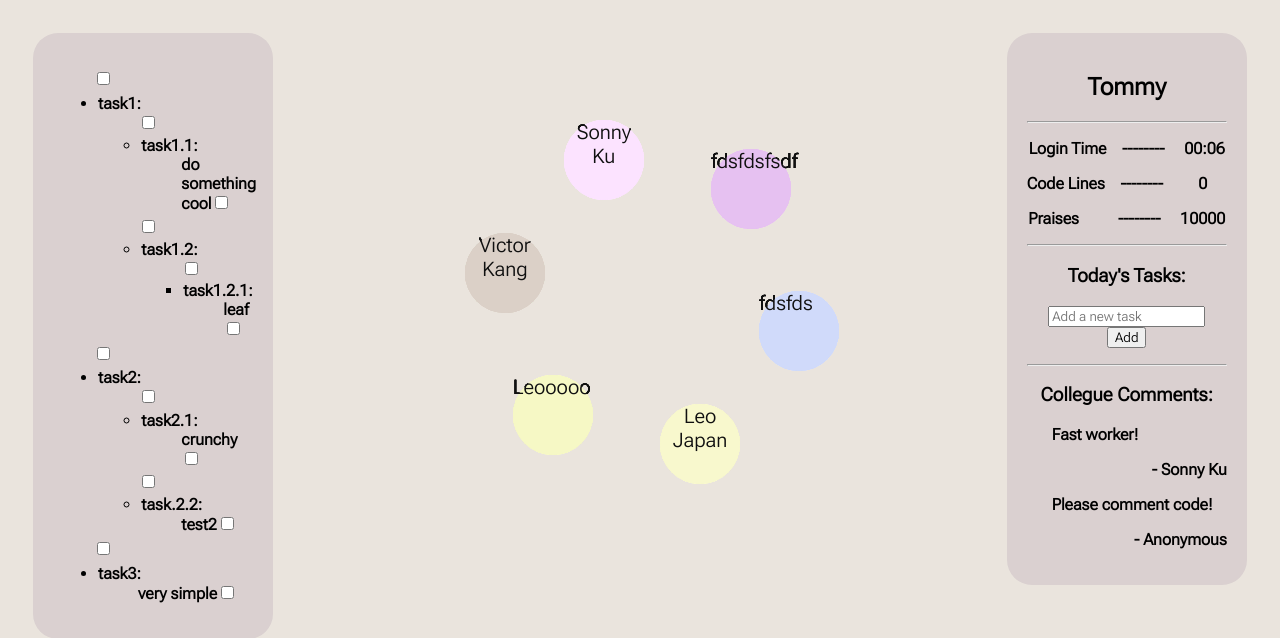
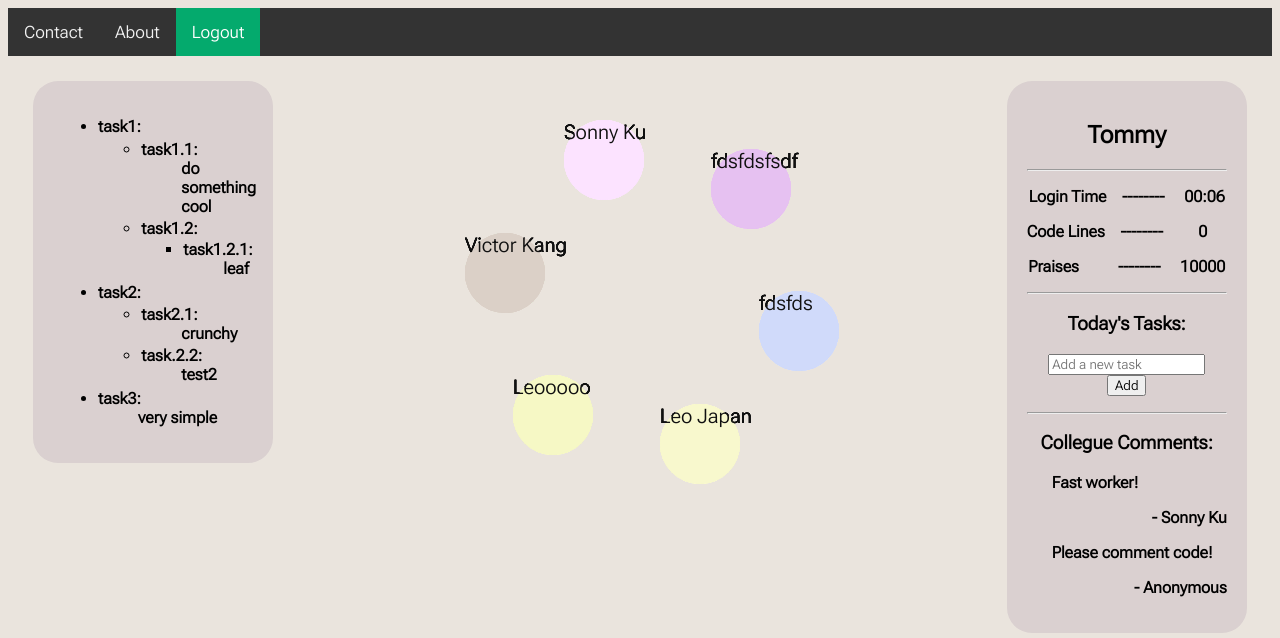
Before and after one commit to sonnyzxc/redbanana, a Django app: page /lobby/ in a window 1280 px wide. Shown: the top 638 px of the page. Run offline with Django 4.2, Linux system fonts and the light colour scheme; data comes from the database, SQL or seed files in the repository; data that the repository does not hold is empty; some libraries are stand-ins or nearby versions.

Commit message:
Added nav bar

```diff
--- a/mainapp/templates/lobby.html
+++ b/mainapp/templates/lobby.html
@@ -32,13 +32,14 @@
             position: absolute;
             width: 128px;
             height: 60px;
-            background-color: #ffafcc;
-            border-radius: 100px;
+            background-color: #ffffff;
+            border-radius: 10px;
             display: table-cell;
             text-align: center;
             vertical-align: middle;
             font-family: 'Roboto Flex', sans-serif;
             content: attr(title);
+            opacity: 0.4;
         }
 
         .circle {
@@ -224,8 +225,40 @@
   -ms-transform: rotate(45deg);
   transform: rotate(45deg);
 }
+.topnav {
+  background-color: #333;
+  overflow: hidden;
+}
+
+/* Style the links inside the navigation bar */
+.topnav a {
+  float: left;
+  color: #f2f2f2;
+  text-align: center;
+  padding: 14px 16px;
+  text-decoration: none;
+  font-size: 17px;
+}
+
+/* Change the color of links on hover */
+.topnav a:hover {
+  background-color: #ddd;
+  color: black;
+}
+
+/* Add a color to the active/current link */
+.topnav a.active {
+  background-color: #04AA6D;
+  color: white;
+  text-align: right;
+}
     </style>
     <body>
+        <div class="topnav">
+            <a href="https://www.imperial.ac.uk/people/n.wu">Contact</a>
+            <a href="#about">About</a>
+            <a class="active" href="../">Logout</a>
+          </div>
         <script>
             let minutes = 0;
             let seconds = 0;
@@ -343,8 +376,15 @@
                 var text = document.createElement("circle-text");
                 text.textContent = list[i].employee_name;
                 text.className = "circle-inner";
+                //make sure text is centrered in the circle
+                // text.style.position = 'absolute';
+                // text.style.top = '40%';
+                // childdiv.style.position = 'absolute';
+                childdiv.style.whiteSpace = "pre";
+                text.style.textAlign = "center";
                 childdiv.title = "Time:" + list[i].online_time + "\nLines: " + list[i].lines;
                 childdiv.className = "div2";
+                childdiv.style.textAlign = "center";
                 childdiv.appendChild(text);
             // childdiv.onmouseover();
                 // childdiv.className = "div2:hover:after";
@@ -384,7 +424,7 @@
                     input.type = "checkbox";
                     li.appendChild(document.createTextNode(child + ": "));
                     li.appendChild(objToHtmlList(obj[child]));
-                    ul.appendChild(input);
+                    // ul.appendChild(input);
                     ul.appendChild(li);
                 }
                 return ul;
@@ -394,7 +434,7 @@
                 li.appendChild(document.createTextNode(obj));
                 var input = document.createElement('input');
                 input.type = "checkbox";
-                li.appendChild(input);
+                //li.appendChild(input);
                 return li;
             }
         }
```
